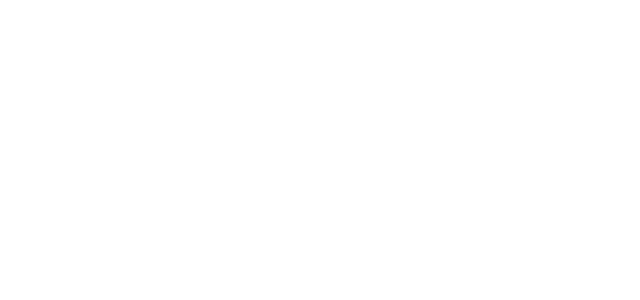
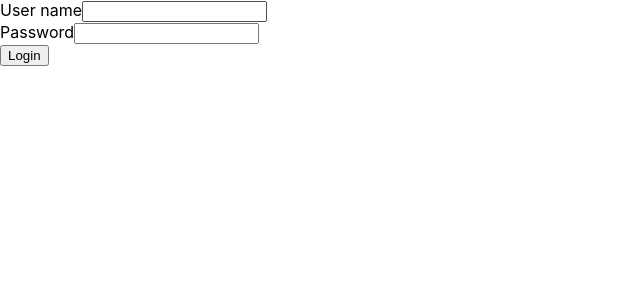
Before and after one commit to flashcabaja64/mood-journal-capstone-1, a React (Create React App) app: page /login in a window 1280 px wide. Shown: the top 300 px of the page, without its empty margins (0-640 px from the left). Built offline with nearby package versions, Linux system fonts and the light colour scheme.

Commit message:
added page components

```diff
--- a/src/App.js
+++ b/src/App.js
@@ -1,10 +1,48 @@
 import React, { Component } from 'react';
+import { Route, Switch } from 'react-router-dom';
+import PrivateRoute from '../src/components/Utils/PrivateRoute';
+import PublicOnlyRoute from '../src/components/Utils/PublicOnlyRoute';
+import AddForm from './components/AddForm/AddForm';
+import LoginForm from './components/LoginForm/LoginForm';
+import MoodCollection from './components/MoodCollection/MoodCollection';
+import NavBar from './components/NavBar/NavBar';
+import Register from './components/Register/Register';
 
 class App extends Component {
+
+  constructor() {
+    super()
+  }
+
+  static defaultProps = {
+    location: {},
+    history: {
+      push: () => {},
+    },
+  }
+
+  state = { hasError: false }
+
+
   render() {
     return (
       <main className='App'>
-        {/* content goes here */}
+        {this.state.hasError && <p className='error'>There was an error.</p>}
+        <Switch>
+          <Route
+            exact
+            path={'/'}
+            component={MoodCollection}
+            />
+          <PublicOnlyRoute
+            path={'/register'}
+            component={Register}
+          />
+          <PublicOnlyRoute
+            path={'/login'}
+            component={LoginForm}
+          />
+        </Switch>
       </main>
     );
   }
--- a/src/components/AddForm/AddForm.js
+++ b/src/components/AddForm/AddForm.js
@@ -1,4 +1,4 @@
-import { Component } from 'react';
+import React, { Component } from 'react';
 
 export default class AddForm extends Component {
   render() {
--- /dev/null
+++ b/src/components/LoginForm/LoginForm.js
@@ -0,0 +1,66 @@
+import React, { Component } from 'react';
+import AuthApiService from '../../services/auth-api-service'
+import TokenService from '../../services/token-service';
+
+export default class LoginForm extends Component {
+
+    state = { error: null }
+
+    handleSubmitJwtAuth = e => {
+        e.preventDefault();
+        this.setState({ error: null })
+        const { user_name, password } = e.target;
+
+        AuthApiService.postLogin({
+            user_name: user_name.value,
+            password: password.value,
+        })
+            .then(res => {
+                user_name.value = ''
+                password.value = ''
+                TokenService.saveAuthToken(res.authToken)
+                this.props.onLoginSuccess()
+            })
+            .catch(res => {
+                this.setState({ error: res.error })
+            })
+    }
+
+    render() {
+        const { error } = this.state;
+        return(
+            <form
+        className='LoginForm'
+        onSubmit={this.handleSubmitJwtAuth}
+      >
+        <div role='alert'>
+          {error && <p className='red'>{error}</p>}
+        </div>
+        <div className='user_name'>
+          <label htmlFor='LoginForm_user_name'>
+            User name
+          </label>
+          <input
+            required
+            name='user_name'
+            id='LoginForm_user_name'
+          />
+        </div>
+        <div className='password'>
+          <label htmlFor='LoginForm_password'>
+            Password
+          </label>
+          <input
+            required
+            name='password'
+            type='password'
+            id='LoginForm_password'
+          />
+        </div>
+        <button type='submit'>
+          Login
+        </button>
+      </form>
+        )
+    }
+}
--- a/src/components/MoodCollection/MoodCollection.js
+++ b/src/components/MoodCollection/MoodCollection.js
@@ -1 +1,7 @@
-import { Component } from 'react';
+import React, { Component } from 'react';
+
+export default class MoodCollection extends Component {
+    render() {
+        return(<div></div>)
+    }
+}
--- a/src/components/NavBar/NavBar.js
+++ b/src/components/NavBar/NavBar.js
@@ -1,4 +1,4 @@
-import { Component } from 'react';
+import React, { Component } from 'react';
 import { NavLink } from 'react-router-dom';
 
 export default class NavBar extends Component {
--- a/src/components/Register/Register.js
+++ b/src/components/Register/Register.js
@@ -1,4 +1,4 @@
-import { Component } from 'react';
+import React, { Component } from 'react';
 
 // work on error validation on input form
 export default class Register extends Component {
--- /dev/null
+++ b/src/components/Utils/PrivateRoute.js
@@ -0,0 +1,22 @@
+import React from 'react'
+import { Route, Redirect } from 'react-router-dom'
+import TokenService from '../../services/token-service'
+
+export default function PrivateRoute({ component, ...props }) {
+  const Component = component
+  return (
+    <Route
+      {...props}
+      render={componentProps => (
+        TokenService.hasAuthToken()
+          ? <Component {...componentProps} />
+          : <Redirect
+              to={{
+                pathname: '/login',
+                state: { from: componentProps.location }
+              }}
+            />
+      )}
+    />
+  )
+}
--- /dev/null
+++ b/src/components/Utils/PublicOnlyRoute.js
@@ -0,0 +1,17 @@
+import React from 'react'
+import { Route, Redirect } from 'react-router-dom'
+import TokenService from '../../services/token-service'
+
+export default function PublicOnlyRoute({ component, ...props }) {
+  const Component = component
+  return (
+    <Route
+      {...props}
+      render={componentProps => (
+        TokenService.hasAuthToken()
+          ? <Redirect to={'/'} />
+          : <Component {...componentProps} />
+      )}
+    />
+  )
+}
```
Also changed, not shown: src/pages/LoginPage/LoginPage.js (added, +26 -0 lines), src/services/entry-api-service.js (+36 -1 lines), src/pages/MoodPage/MoodPage.js (added), src/pages/RegisterPage/RegisterPage.js (added).
